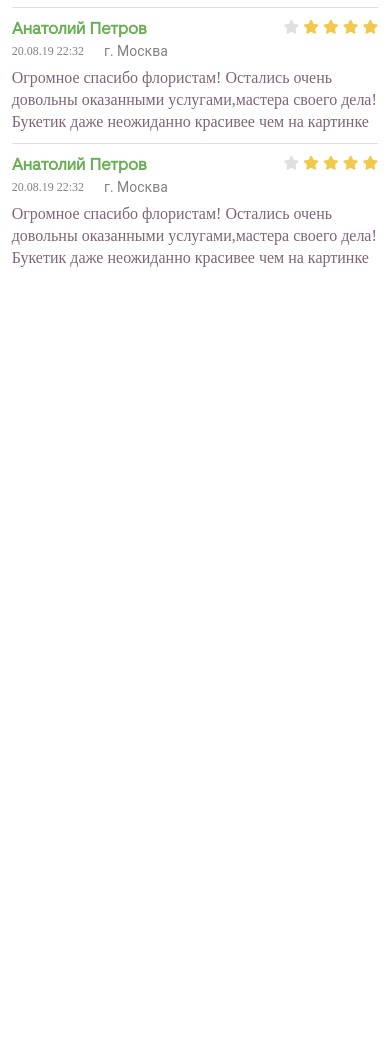
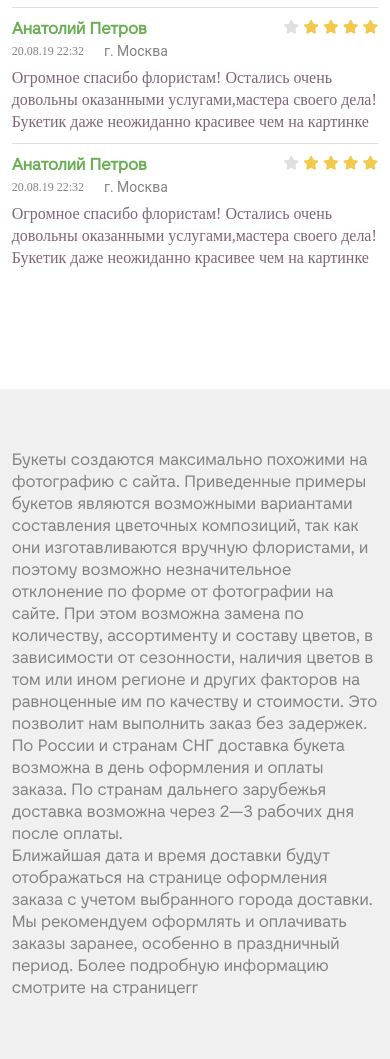
Before and after one commit to Dilshodjon2004/flowers-store, a plain HTML site: page index.html in a window 390 px wide. Shown: the part 7407-8466 px from the top of the page. Before the commit the page ends 7676 px from the top, so only its background shows below. Drawn offline with Linux system fonts and the light colour scheme; a web font is replaced by a local one.

Commit message:
info section finished with responsive features

```diff
--- a/css/style.css
+++ b/css/style.css
@@ -473,7 +473,19 @@ label {
     margin: 10px 0;
 }
 
+/* info section */
+.info {
+    margin-top: 120px;
+    padding: 60px 0;
+    background-color: #f0f0f0;
+}
 
+.info p {
+    font-family: "Literal Regular";
+    font-size: 16px;
+    line-height: 22px;
+    color: #828282
+}
 
 /* RESPONSIVE PART */
 @media only screen and (max-width: 1200px) {
--- a/index.html
+++ b/index.html
@@ -387,5 +387,15 @@
         </div>
     </section>
     <!-- /comments section -->
+
+    <!-- info section -->
+    <section class="info">
+        <div class="container">
+            <p>Букеты создаются максимально похожими на фотографию с сайта. Приведенные примеры букетов являются возможными вариантами составления цветочных композиций, так как они изготавливаются вручную флористами, и поэтому возможно незначительное отклонение по форме от фотографии на сайте. При этом возможна замена по количеству, ассортименту и составу цветов, в зависимости от сезонности, наличия цветов в том или ином регионе и других факторов на равноценные им по качеству и стоимости. Это позволит нам выполнить заказ без задержек.</p>
+            <p>По России и странам СНГ доставка букета возможна в день оформления и оплаты заказа. По странам дальнего зарубежья доставка возможна через 2—3 рабочих дня после оплаты.</p>
+            <p>Ближайшая дата и время доставки будут отображаться на странице оформления заказа с учетом выбранного города доставки. Мы рекомендуем оформлять и оплачивать заказы заранее, особенно в праздничный период. Более подробную информацию смотрите на страницеrr</p>
+        </div>
+    </section>
+    <!-- /info section -->
 </body>
 </html>
```
